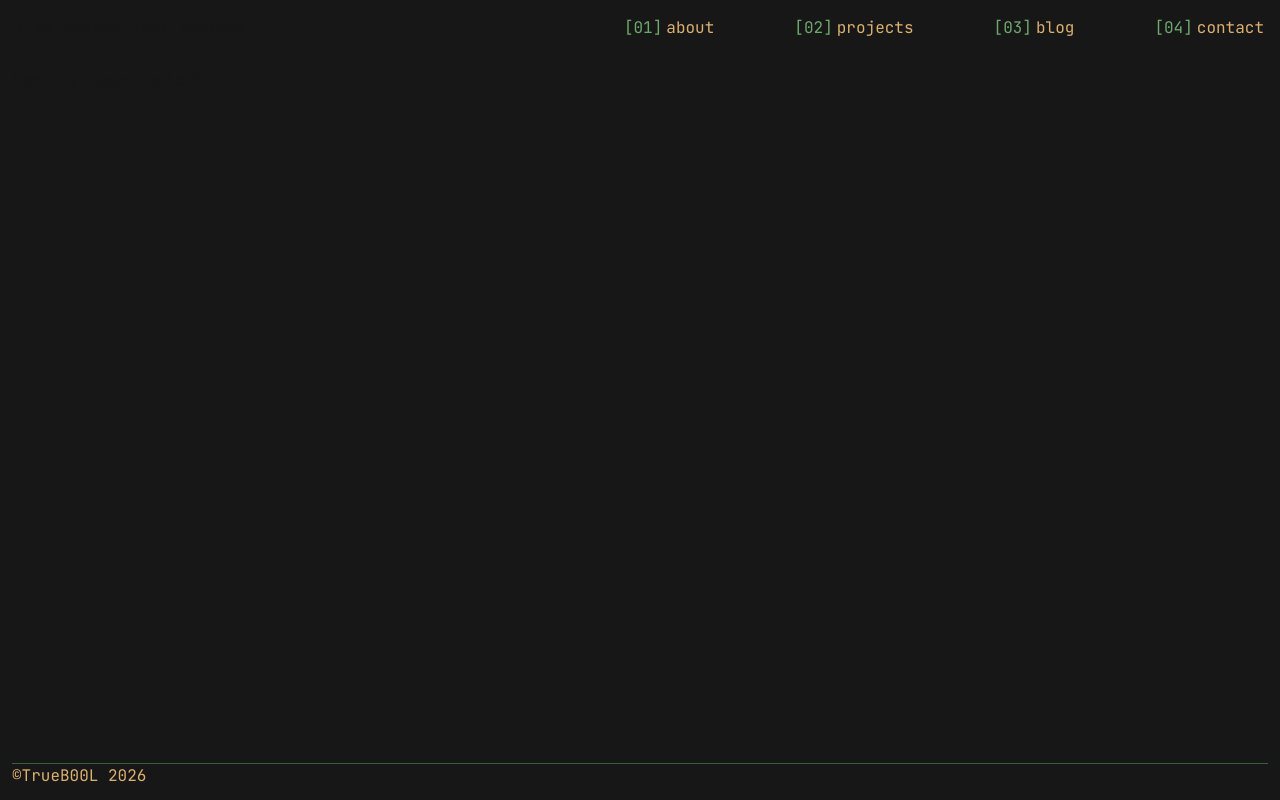
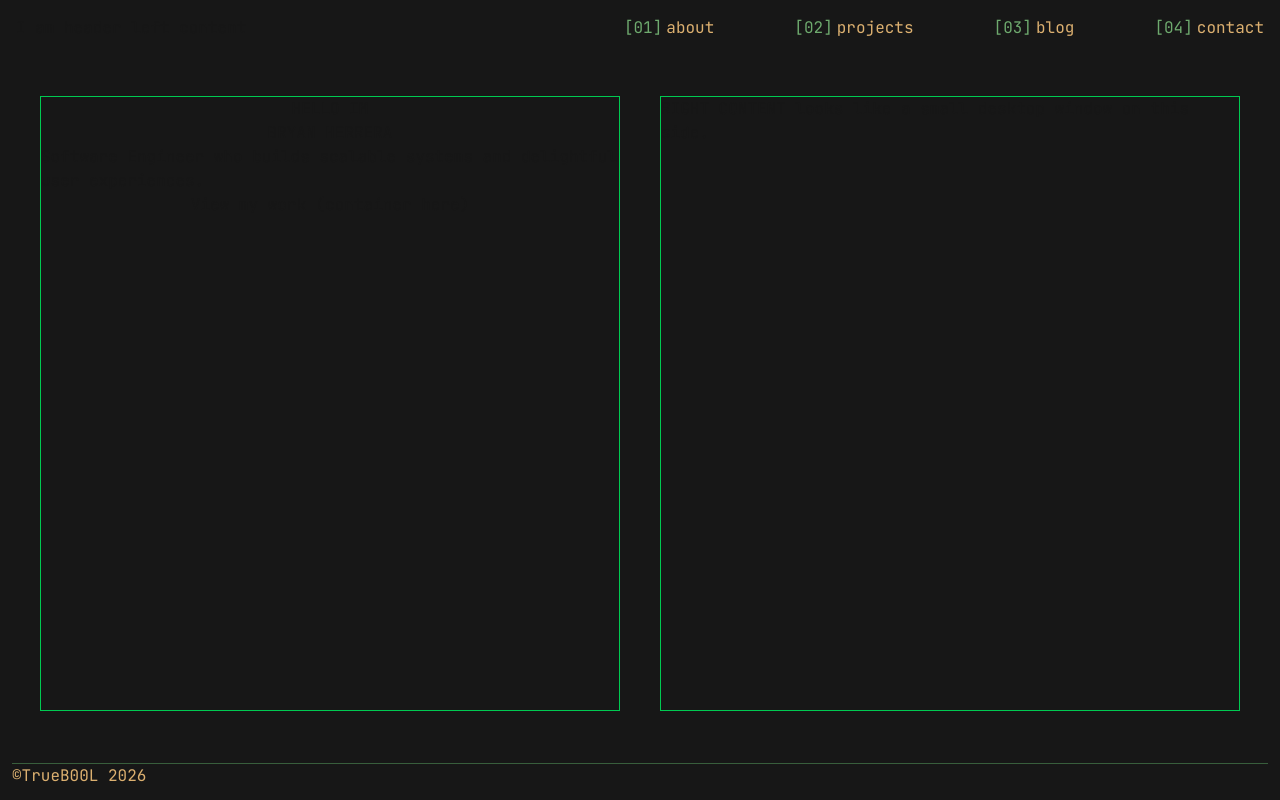
Before and after one commit to bryanherrera72/portfolio-site-26, a Next.js app: page / in a window 1280 px wide. Built offline with nearby package versions, Linux system fonts and the light colour scheme.

Commit message:
some layout edits aligning to set up the about page for the site.

```diff
--- a/src/app/layout.tsx
+++ b/src/app/layout.tsx
@@ -20,7 +20,7 @@
     <html lang="en" className={`--font-mono h-full antialiased`}>
       <body className={`${jetBrainsMono.className} min-h-full flex flex-col`}>
         <Header />
-        <main className="m-3">{children}</main>
+        <main className=" flex flex-row m-5 min-h-full">{children}</main>
         <Footer />
       </body>
     </html>
--- a/src/app/page.tsx
+++ b/src/app/page.tsx
@@ -1,69 +1,17 @@
 //Note: See design. Likely my landing page with the light descriptor.
 export default function Page() {
   return (
-    <>Landing page content</>
-    // <div className="flex flex-col flex-1 items-center justify-center bg-zinc-50 font-sans dark:bg-black">
-    //   <main className="flex flex-1 w-full max-w-3xl flex-col items-center justify-between py-32 px-16 bg-white dark:bg-black sm:items-start">
-    //     <Image
-    //       className="dark:invert h-5 w-[100px]"
-    //       src="/next.svg"
-    //       alt="Next.js logo"
-    //       width={100}
-    //       height={20}
-    //       priority
-    //     />
-    //     <div className="flex flex-col items-center gap-6 text-center sm:items-start sm:text-left">
-    //       <h1 className="max-w-xs text-3xl font-semibold leading-10 tracking-tight text-black dark:text-zinc-50">
-    //         To get started, edit the{" "}
-    //         <code className="rounded bg-black/[.06] px-1.5 py-0.5 font-mono text-[0.9em] dark:bg-white/[.08]">
-    //           page.tsx
-    //         </code>{" "}
-    //         file.
-    //       </h1>
-    //       <p className="max-w-md text-lg leading-8 text-zinc-600 dark:text-zinc-400">
-    //         Looking for a starting point or more instructions? Head over to{" "}
-    //         <a
-    //           href="https://vercel.com/templates?framework=next.js&utm_source=create-next-app&utm_medium=appdir-template-tw&utm_campaign=create-next-app"
-    //           className="font-medium text-zinc-950 dark:text-zinc-50"
-    //         >
-    //           Templates
-    //         </a>{" "}
-    //         or the{" "}
-    //         <a
-    //           href="https://nextjs.org/learn?utm_source=create-next-app&utm_medium=appdir-template-tw&utm_campaign=create-next-app"
-    //           className="font-medium text-zinc-950 dark:text-zinc-50"
-    //         >
-    //           Learning
-    //         </a>{" "}
-    //         center.
-    //       </p>
-    //     </div>
-    //     <div className="flex flex-col gap-4 text-base font-medium sm:flex-row">
-    //       <a
-    //         className="flex h-12 w-full items-center justify-center gap-2 rounded-full bg-foreground px-5 text-background transition-colors hover:bg-[#383838] dark:hover:bg-[#ccc] md:w-[158px]"
-    //         href="https://vercel.com/new?utm_source=create-next-app&utm_medium=appdir-template-tw&utm_campaign=create-next-app"
-    //         target="_blank"
-    //         rel="noopener noreferrer"
-    //       >
-    //         <Image
-    //           className="dark:invert h-[14px] w-4"
-    //           src="/vercel.svg"
-    //           alt="Vercel logomark"
-    //           width={16}
-    //           height={14}
-    //         />
-    //         Deploy Now
-    //       </a>
-    //       <a
-    //         className="flex h-12 w-full items-center justify-center rounded-full border border-solid border-black/[.08] px-5 transition-colors hover:border-transparent hover:bg-black/[.04] dark:border-white/[.145] dark:hover:bg-[#1a1a1a] md:w-[158px]"
-    //         href="https://nextjs.org/docs?utm_source=create-next-app&utm_medium=appdir-template-tw&utm_campaign=create-next-app"
-    //         target="_blank"
-    //         rel="noopener noreferrer"
-    //       >
-    //         Documentation
-    //       </a>
-    //     </div>
-    //   </main>
-    // </div>
+    <>
+      {/* TODO: REMOVE BORDERS */}
+      <div className="flex flex-col items-center flex-1 m-5 border-1 border-green-500">
+        <div>HELLO IM</div>
+        <div>BRYAN HERRERA</div>
+        <div>Software Engineer who builds scalable systems and delightful user experiences.</div>
+        <div>View my work (container here) </div>
+      </div>
+      <div className="flex flex-col items-center  flex-1 m-5 border-1 border-green-500">
+        <div>RIGHT CONTENT looks like a small desktop window on this side.</div>
+      </div>
+    </>
   );
 }
```
